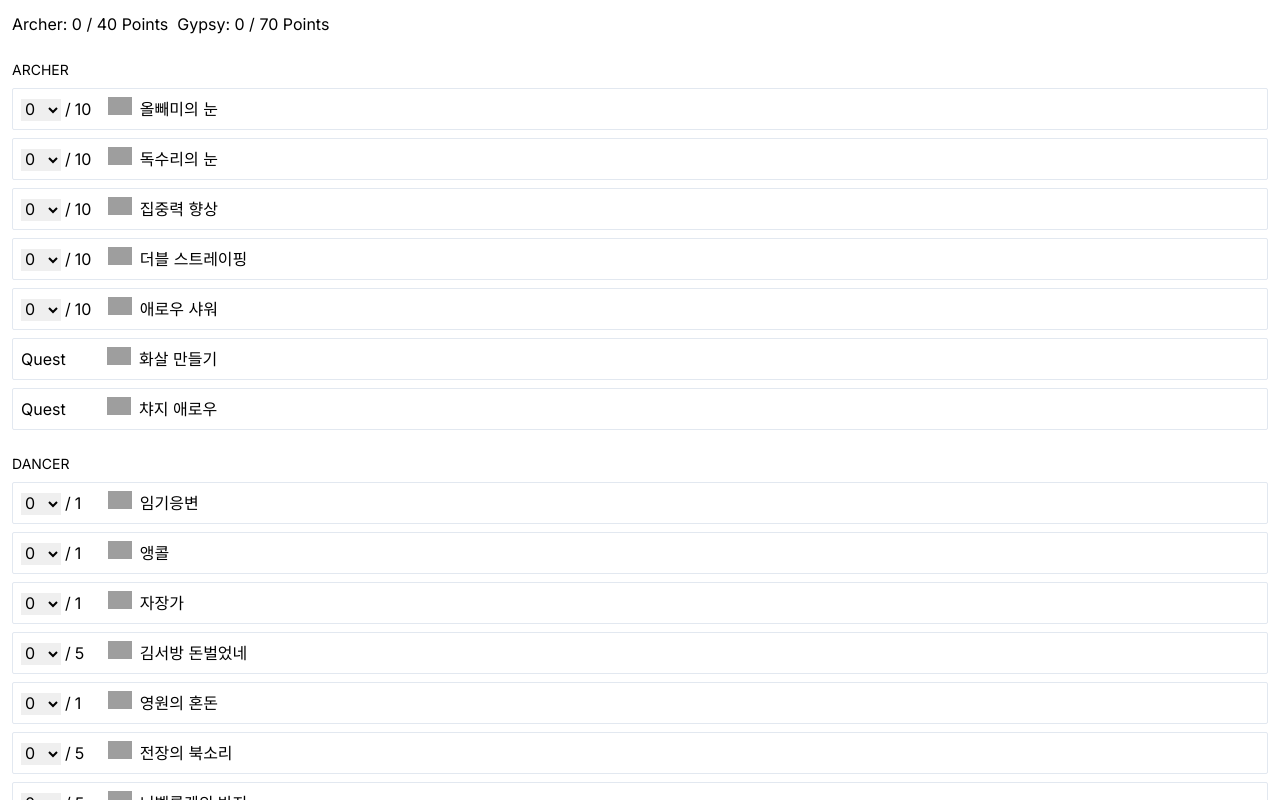
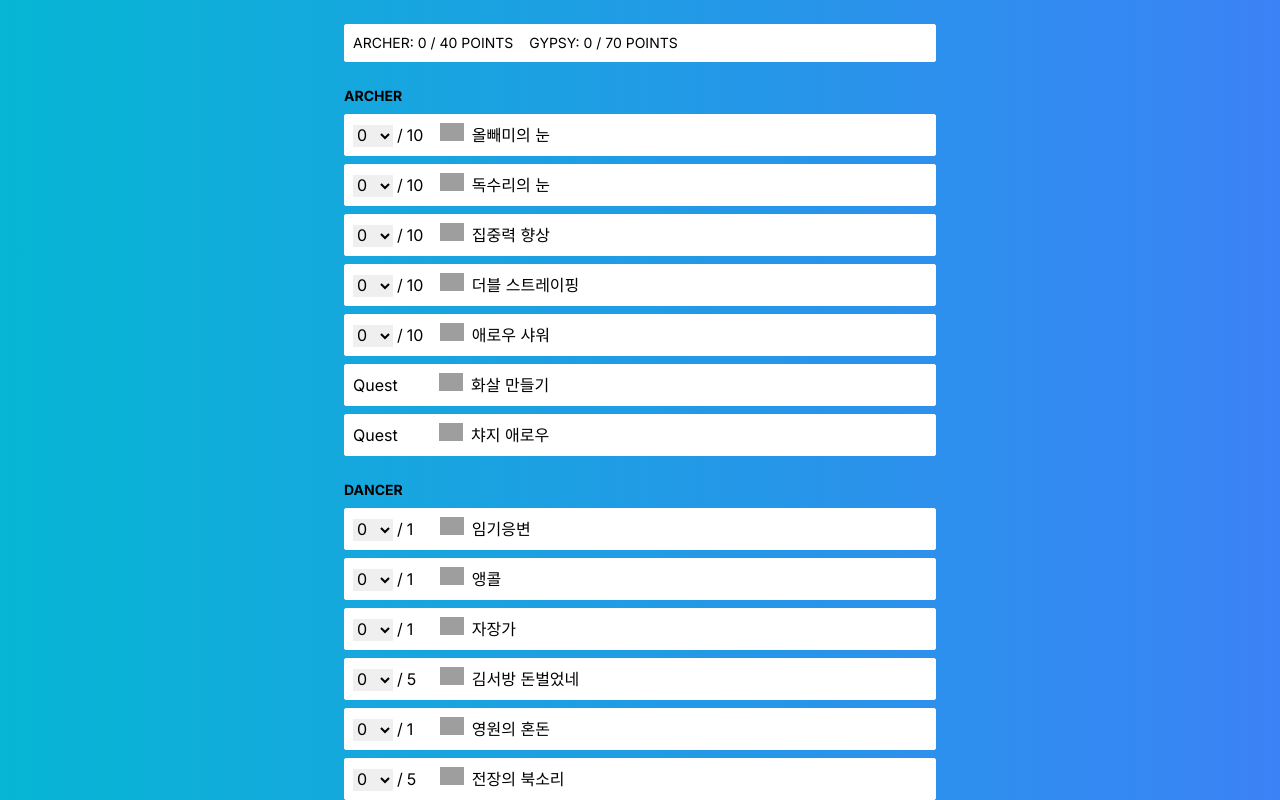
Before and after one commit to njosefbeck/roz-skills-nextjs, a Next.js app: page /gypsy in a window 1280 px wide. Shown: the top 800 px of the page. Built offline with nearby package versions, Linux system fonts and the light colour scheme; grey boxes are pictures that could not be loaded.

Commit message:
Initial styling

```diff
--- a/app/gypsy/page.tsx
+++ b/app/gypsy/page.tsx
@@ -14,14 +14,13 @@ export default function Gypsy() {
   );
   return (
     <SelectionProvider>
-      <main className="p-3 container mx-auto">
-        <div className="flex">
+      <main className="p-6 container mx-auto max-w-screen-sm">
+        <div className="flex border p-2 border-white rounded-sm bg-white">
           <TotalSelected
             label="Archer"
             pointsPossible={40}
             skillsPossible={archer.tree}
           />
-          &nbsp;&nbsp;
           <TotalSelected
             label="Gypsy"
             pointsPossible={70}
--- a/app/job/index.tsx
+++ b/app/job/index.tsx
@@ -10,7 +10,7 @@ export default function Job({ data, name }: JobProps) {
   const skills = Object.values(data.tree);
   return (
     <div>
-     <h1 className="mt-6 text-sm uppercase">{name}</h1>
+     <h1 className="mt-6 text-sm uppercase font-bold">{name}</h1>
      <ul>
       {
         skills.map(skill => (
--- a/app/layout.tsx
+++ b/app/layout.tsx
@@ -16,7 +16,7 @@ export default function RootLayout({
 }>) {
   return (
     <html lang="en">
-      <body className={inter.className}>{children}</body>
+      <body className={`${inter.className} bg-gradient-to-r from-cyan-500 to-blue-500`}>{children}</body>
     </html>
   );
 }
--- a/app/selections/total.tsx
+++ b/app/selections/total.tsx
@@ -17,6 +17,6 @@ export default function TotalSelected({
   const { calcSelectedSkillPoints } = useSelection();
   const pointsUsed = calcSelectedSkillPoints(skillsPossible);
   return (
-    <div>{label}: {pointsUsed} / {pointsPossible} Points</div>
+    <span className="text-sm uppercase pr-4">{label}: {pointsUsed} / {pointsPossible} Points</span>
   );
 }
--- a/app/skill/index.tsx
+++ b/app/skill/index.tsx
@@ -23,7 +23,7 @@ export default function Skill({ id, prereqs, parents }: SkillProps) {
   return (
     <li
       key={id}
-      className="flex mt-2 border p-2 border-slate-200 rounded-sm text-md"
+      className="flex mt-2 border p-2 border-white rounded-sm text-md bg-white"
     >
       {
         isQuestSkill ? (
```
